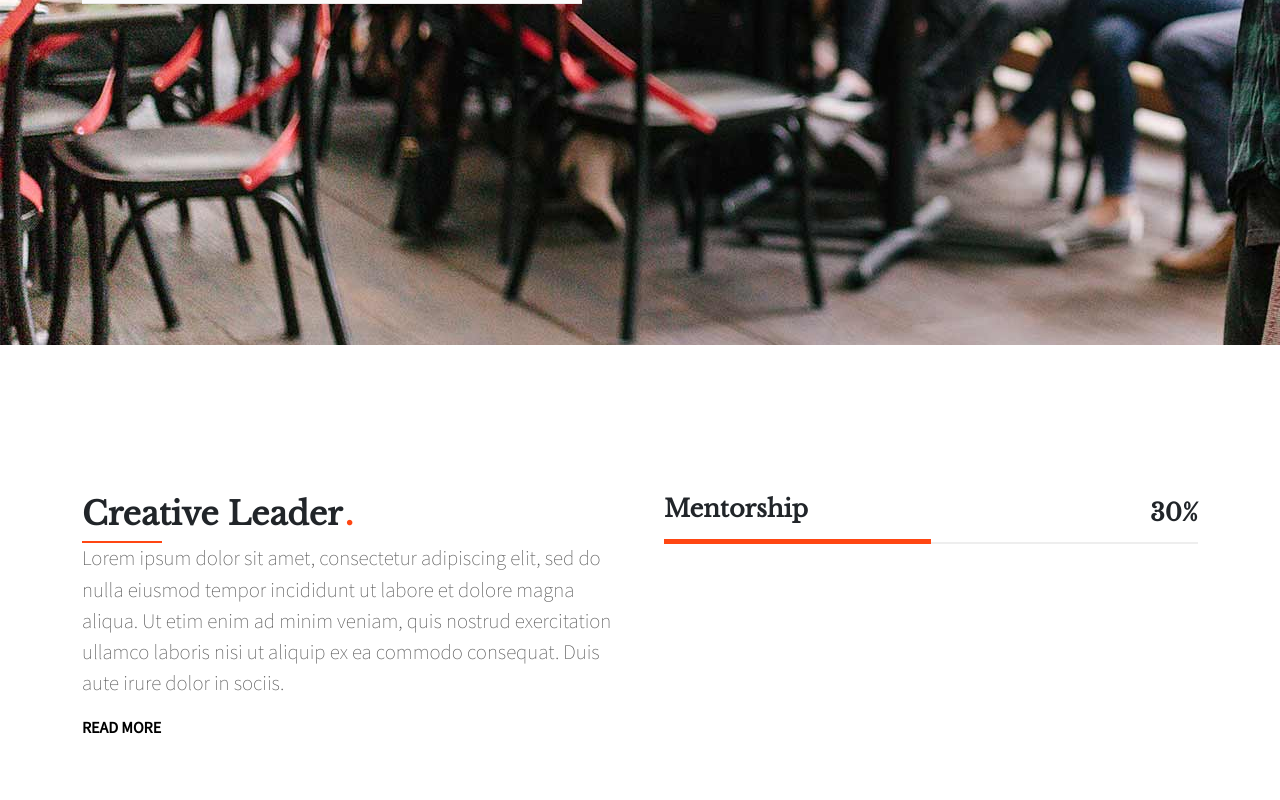
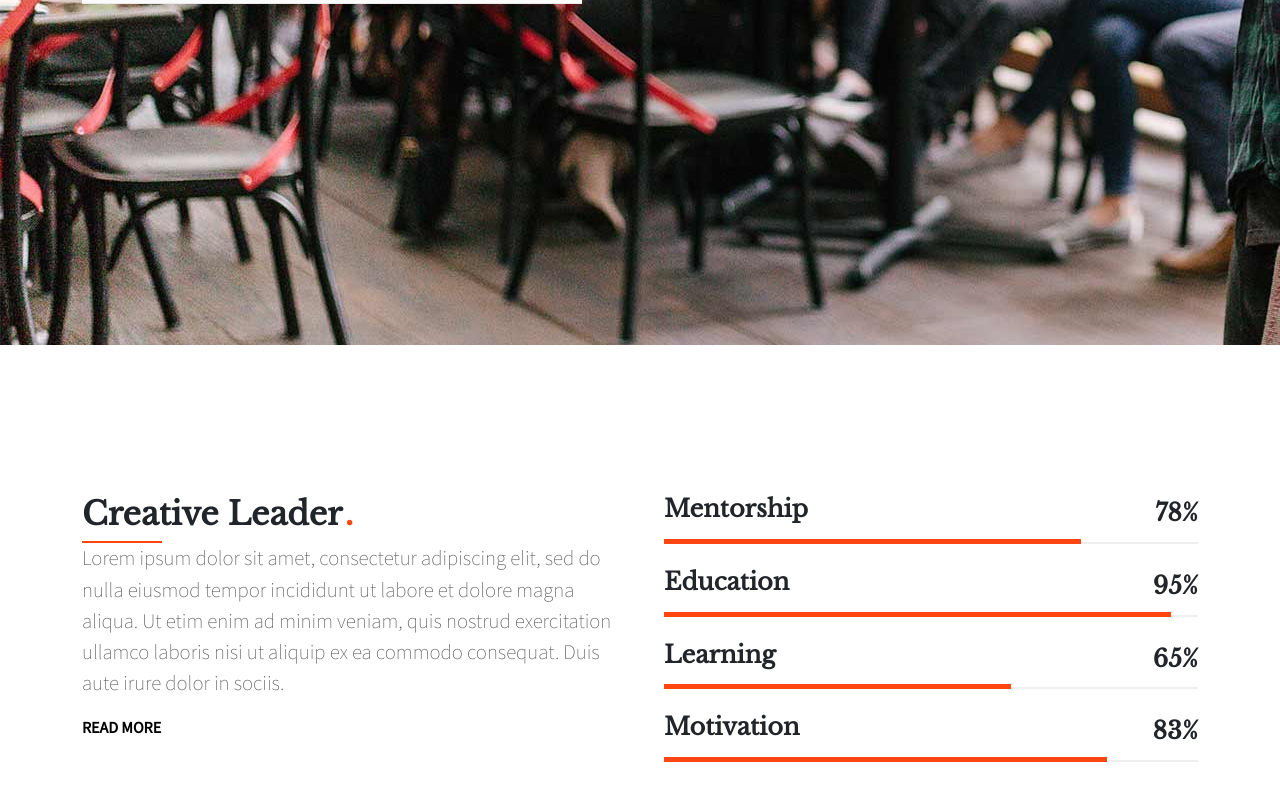
Before and after one commit to raffaelecapaldo/proj-html-vuejs, a Vue app: page / in a window 1280 px wide. Shown: the part 3049-3849 px from the top of the page. Built offline with nearby package versions, Linux system fonts and the light colour scheme; a web font is replaced by a local one.

Commit message:
Implemented Percentage

```diff
--- a/src/components/Main.vue
+++ b/src/components/Main.vue
@@ -38,7 +38,7 @@
                             consequat. Duis aute irure dolor in sociis.</p>
                         <a href="#">Read More</a>
                     </div>
-                    <Percentage />
+                    <Percentage :categories="categories"/>
                 </div>
             </div>
 
@@ -101,6 +101,22 @@ export default {
                 date: 'Jan, 2022',
                 dateFull: '9:00 am - 5:00 pm, Jan 21, 2022',
                 location: 'Cambridge, MA 02138, USA'
+            },],
+            categories:[{
+                title: 'Mentorship',
+                percentage: '78%'
+            },
+            {
+                title: 'Education',
+                percentage: '95%'
+            },
+            {
+                title: 'Learning',
+                percentage: '65%'
+            },
+            {
+                title: 'Motivation',
+                percentage: '83%'
             },]
         }
     }
--- a/src/components/sub/Percentage.vue
+++ b/src/components/sub/Percentage.vue
@@ -1,20 +1,23 @@
 <template>
-    <div class="percentages">
+    <div class="percentages d-flex flex-column gap-4">
+        <div v-for="category in categories" class="component">
         <div class="percentage d-flex justify-content-between">
             <div class="title">
-                <h2 class="black-title fs-4">Mentorship</h2>
+                <h2 class="black-title fs-4">{{ category.title }}</h2>
             </div>
-            <div class="number"><span class="black-title fs-4">30%</span></div>
+            <div class="number"><span class="black-title fs-4">{{ category.percentage }}</span></div>
         </div>
         <div class="line">
-            <div class="lineon"></div>
+            <div :style="{width:category.percentage}" class="lineon"></div>
         </div>
+    </div>
     </div>
 </template>
 
 <script>
     export default {
-        name:'Percentage'
+        name:'Percentage',
+        props:['categories']
     }
 </script>
 
@@ -31,7 +34,6 @@
 }
 
 .lineon {
-    width: 50%;
     background-color: $orange;
     height: 5px;
     top:-3px;
```
